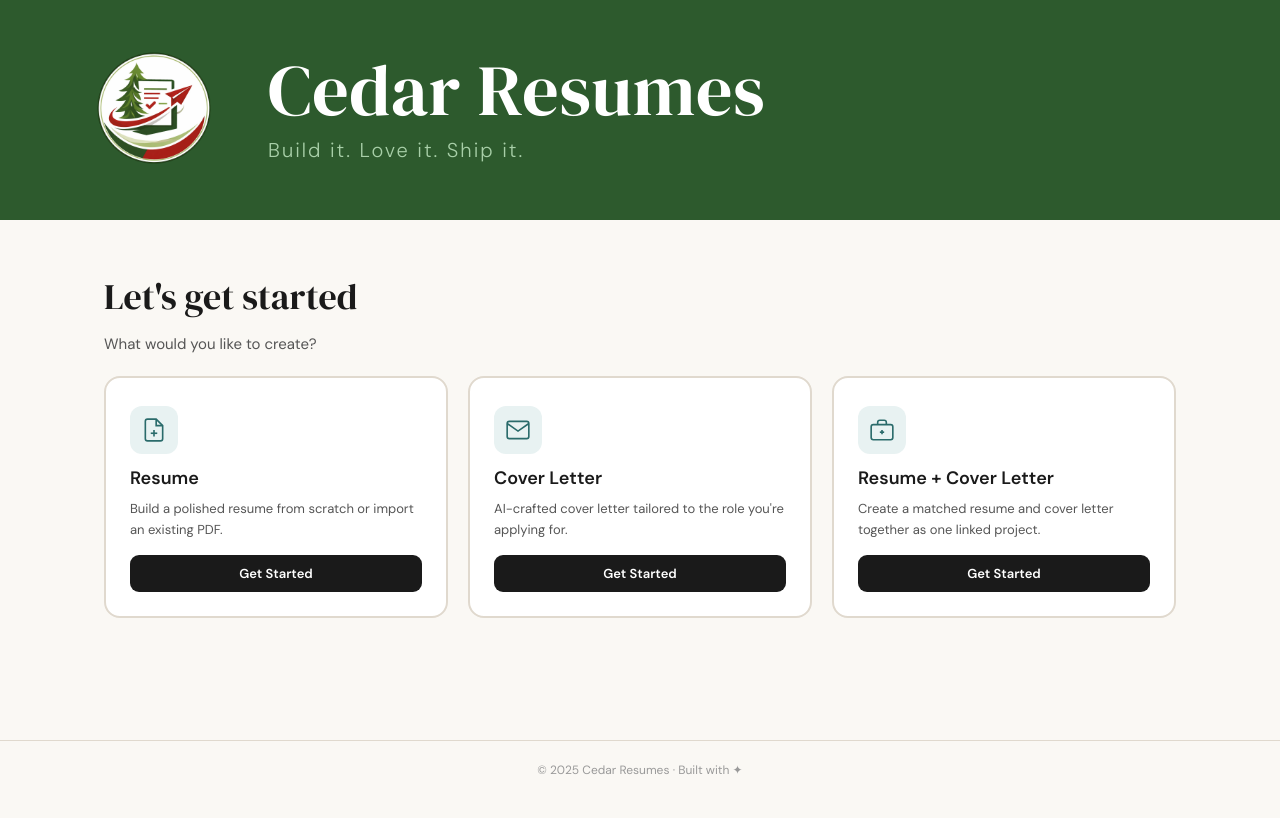
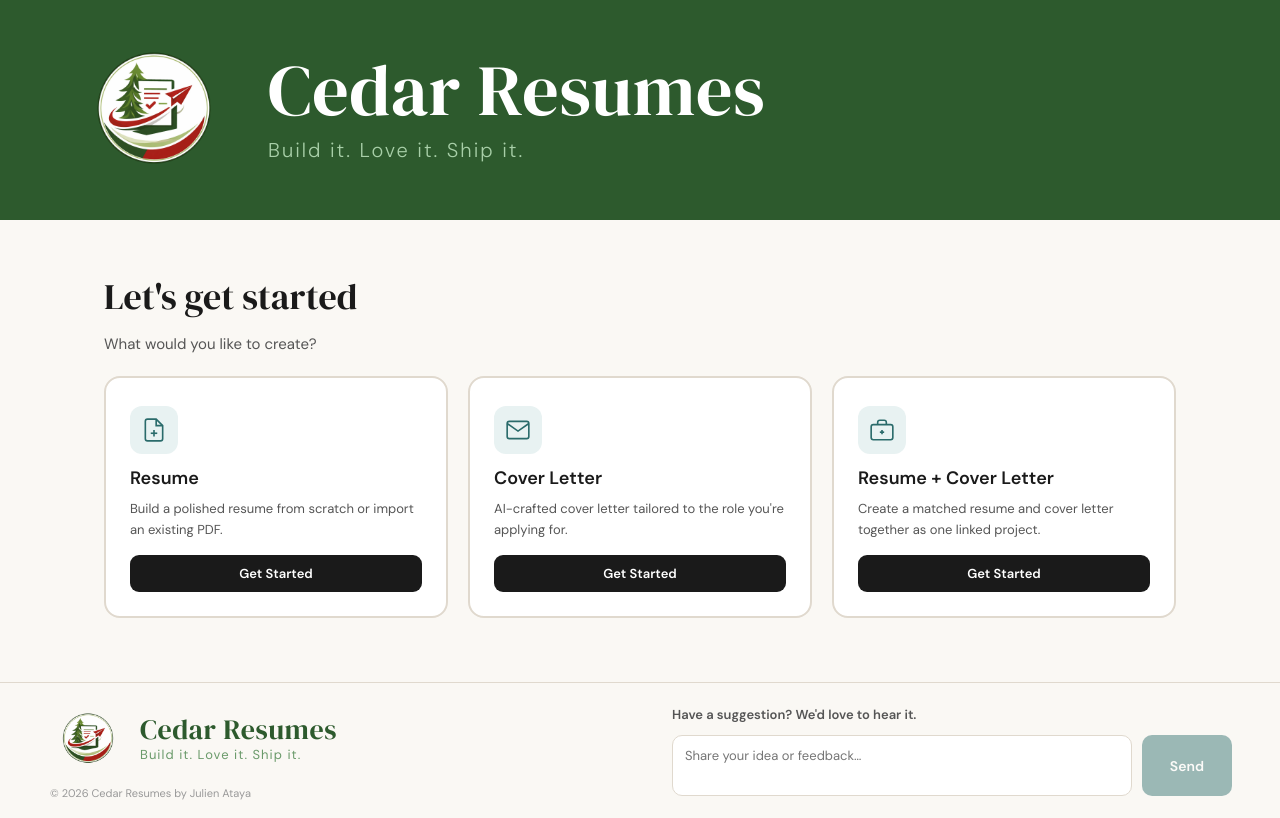
Before and after one commit to jgit431/resume_builder, a React (Create React App) app: page / in a window 1280 px wide. Built offline with nearby package versions, Linux system fonts and the light colour scheme; the HTML template or start-up script is replaced by a standard one.

Commit message:
removed unnecessary hover effect in the home page

```diff
--- a/src/components/Dashboard.css
+++ b/src/components/Dashboard.css
@@ -249,12 +249,6 @@
   border: 2px solid var(--border);
   border-radius: 16px;
   padding: 28px 24px 24px;
-  transition: border-color 0.2s, box-shadow 0.2s;
-}
-
-.dash-new-card:not(.at-limit):hover {
-  border-color: var(--teal);
-  box-shadow: var(--shadow);
 }
 
 .dash-new-card.at-limit {
@@ -427,11 +421,138 @@
 
 /* ── Footer ── */
 .dashboard-footer {
-  text-align: center;
-  padding: 20px;
-  font-size: 12px;
+  background: var(--cream);
+  border-top: 1px solid var(--border);
+  padding: 16px 48px;
+  margin-top: auto;
+}
+
+.dashboard-footer-inner {
+  display: flex;
+  align-items: center;
+  justify-content: space-between;
+  gap: 48px;
+  flex-wrap: wrap;
+}
+
+/* Left — brand column */
+.dashboard-footer-brand {
+  display: flex;
+  flex-direction: column;
+  align-items: flex-start;
+  gap: 6px;
+}
+
+.dashboard-footer-brand-top {
+  display: flex;
+  align-items: center;
+  gap: 12px;
+}
+
+/* TODO: logo has transparent top padding causing text to appear slightly high at
+   center alignment. This 2px nudge compensates — revisit if logo asset changes. */
+.dashboard-footer-brand-top span {
+  position: relative;
+  top: 2px;
+}
+
+.dashboard-footer-logo {
+  width: 80px;
+  height: 80px;
+  object-fit: contain;
+  flex-shrink: 0;
+}
+
+.dashboard-footer-brand-text {
+  display: flex;
+  flex-direction: column;
+  gap: 2px;
+}
+
+.dashboard-footer-name {
+  font-family: var(--font-display);
+  font-size: 28px;
+  font-weight: 500;
+  color: var(--cedar);
+  letter-spacing: 0.02em;
+  line-height: 1;
+}
+
+.dashboard-footer-tagline {
+  font-size: 13px;
+  color: #6a9a6a;
+  letter-spacing: 0.08em;
+}
+
+.dashboard-footer-copy {
+  font-size: 11px;
   color: var(--ink-faint);
-  border-top: 1px solid var(--border);
+  padding-left: 2px;
+}
+
+/* Right — feedback column */
+.dashboard-footer-contact {
+  display: flex;
+  flex-direction: column;
+  gap: 10px;
+  flex: 1;
+  max-width: 560px;
+}
+
+.dashboard-footer-prompt {
+  font-size: 13px;
+  font-weight: 600;
+  color: var(--ink-light);
+}
+
+.feedback-form {
+  display: flex;
+  gap: 10px;
+  align-items: stretch;
+}
+
+.feedback-textarea {
+  flex: 1;
+  padding: 10px 12px;
+  border: 1.5px solid var(--border);
+  border-radius: 10px;
+  font-size: 13px;
+  font-family: var(--font-body);
+  color: var(--ink);
+  background: var(--white);
+  resize: none;
+  line-height: 1.5;
+  min-height: 54px;
+  transition: border-color 0.2s;
+}
+
+.feedback-textarea:focus {
+  outline: none;
+  border-color: var(--teal);
+}
+
+.feedback-btn {
+  background: var(--teal);
+  color: white;
+  border: none;
+  padding: 0 28px;
+  border-radius: 10px;
+  font-size: 14px;
+  font-weight: 600;
+  font-family: var(--font-body);
+  cursor: pointer;
+  transition: opacity 0.2s;
+  white-space: nowrap;
+  align-self: stretch;
+}
+
+.feedback-btn:hover:not(:disabled) { opacity: 0.85; }
+.feedback-btn:disabled { opacity: 0.45; cursor: not-allowed; }
+
+.feedback-thanks {
+  font-size: 13px;
+  font-weight: 600;
+  color: var(--teal);
 }
 
 /* ── Responsive ── */
--- a/src/components/Dashboard.js
+++ b/src/components/Dashboard.js
@@ -128,6 +128,52 @@ function ResumeModal({ onScratch, onImport, onCancel }) {
         </div>
         <button className="btn-nudge-cancel" onClick={onCancel}>Cancel</button>
       </div>
+    </div>
+  );
+}
+
+// ── Feedback form ─────────────────────────────────────────
+function FeedbackForm() {
+  const [message, setMessage] = useState('');
+  const [status, setStatus]   = useState(null); // null | 'sending' | 'sent' | 'error'
+
+  const handleSubmit = async () => {
+    if (!message.trim()) return;
+    setStatus('sending');
+    try {
+      const res = await fetch('https://formspree.io/f/xqegrvkk', {
+        method:  'POST',
+        headers: { 'Content-Type': 'application/json' },
+        body:    JSON.stringify({ message }),
+      });
+      setStatus(res.ok ? 'sent' : 'error');
+      if (res.ok) setMessage('');
+    } catch {
+      setStatus('error');
+    }
+    setTimeout(() => setStatus(null), 4000);
+  };
+
+  if (status === 'sent') {
+    return <p className="feedback-thanks">✓ Thanks for your feedback!</p>;
+  }
+
+  return (
+    <div className="feedback-form">
+      <textarea
+        className="feedback-textarea"
+        placeholder="Share your idea or feedback…"
+        value={message}
+        onChange={e => setMessage(e.target.value)}
+        rows={2}
+      />
+      <button
+        className="feedback-btn"
+        onClick={handleSubmit}
+        disabled={status === 'sending' || !message.trim()}
+      >
+        {status === 'sending' ? 'Sending…' : status === 'error' ? 'Try again' : 'Send'}
+      </button>
     </div>
   );
 }
@@ -291,7 +337,31 @@ export default function Dashboard({
         onChange={handleFileChange}
       />
 
-      <footer className="dashboard-footer">© 2025 Cedar Resumes · Built with ✦</footer>
+      <footer className="dashboard-footer">
+        <div className="dashboard-footer-inner">
+          {/* Left — brand */}
+          <div className="dashboard-footer-brand">
+            <div className="dashboard-footer-brand-top">
+              <img
+                src={`${process.env.PUBLIC_URL}/logos/logo.png`}
+                alt="Cedar Resumes"
+                className="dashboard-footer-logo"
+              />
+              <div className="dashboard-footer-brand-text">
+                <span className="dashboard-footer-name">Cedar Resumes</span>
+                <span className="dashboard-footer-tagline">Build it. Love it. Ship it.</span>
+              </div>
+            </div>
+            <p className="dashboard-footer-copy">© 2026 Cedar Resumes by Julien Ataya</p>
+          </div>
+
+          {/* Right — feedback */}
+          <div className="dashboard-footer-contact">
+            <p className="dashboard-footer-prompt">Have a suggestion? We'd love to hear it.</p>
+            <FeedbackForm />
+          </div>
+        </div>
+      </footer>
 
       {/* Resume start modal */}
       {showResumeModal && (
```
